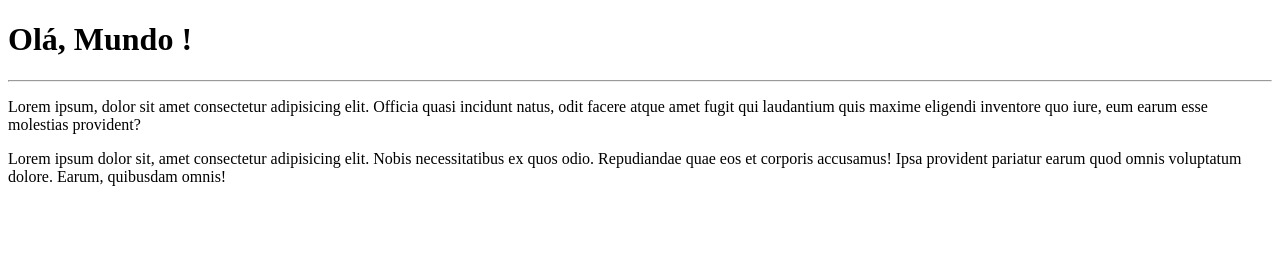
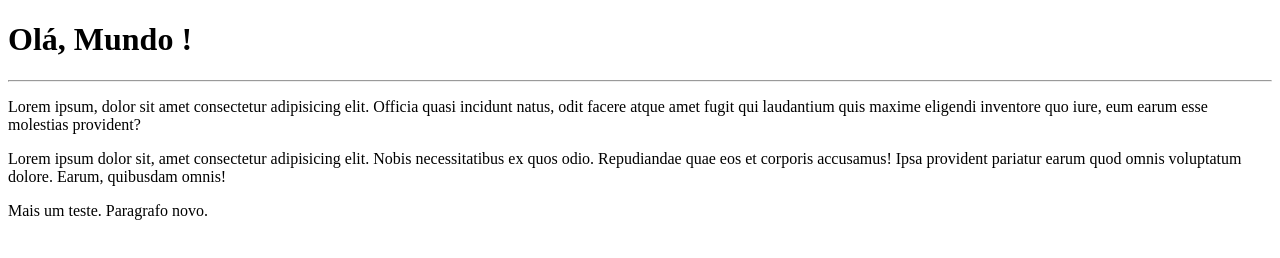
Before and after one commit to Adyrnney/Ola-Mundo, a plain HTML site: page site-exemplo/index.html in a window 1280 px wide. Drawn offline with Linux system fonts and the light colour scheme.

Commit message:
recapitulando
Revendo o coneito

```diff
--- a/site-exemplo/index.html
+++ b/site-exemplo/index.html
@@ -12,5 +12,8 @@
     <p>Lorem ipsum, dolor sit amet consectetur adipisicing elit. Officia quasi incidunt natus, odit facere atque amet fugit qui laudantium quis maxime eligendi inventore quo iure, eum earum esse molestias provident?</p>
 
     <p>Lorem ipsum dolor sit, amet consectetur adipisicing elit. Nobis necessitatibus ex quos odio. Repudiandae quae eos et corporis accusamus! Ipsa provident pariatur earum quod omnis voluptatum dolore. Earum, quibusdam omnis!</p>
+    <p>
+        Mais um teste. Paragrafo novo.
+    </p>
 </body>
 </html>
```
